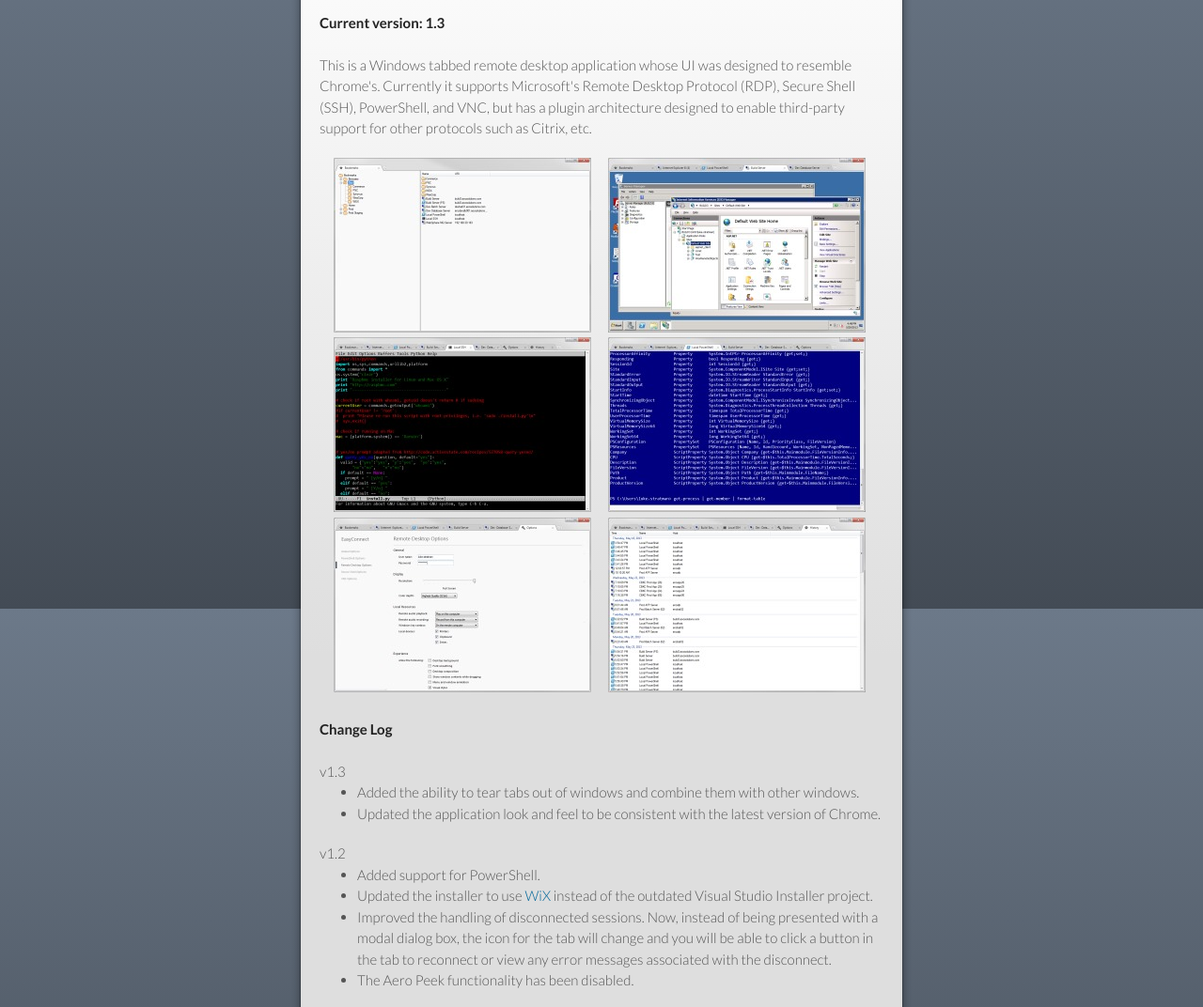
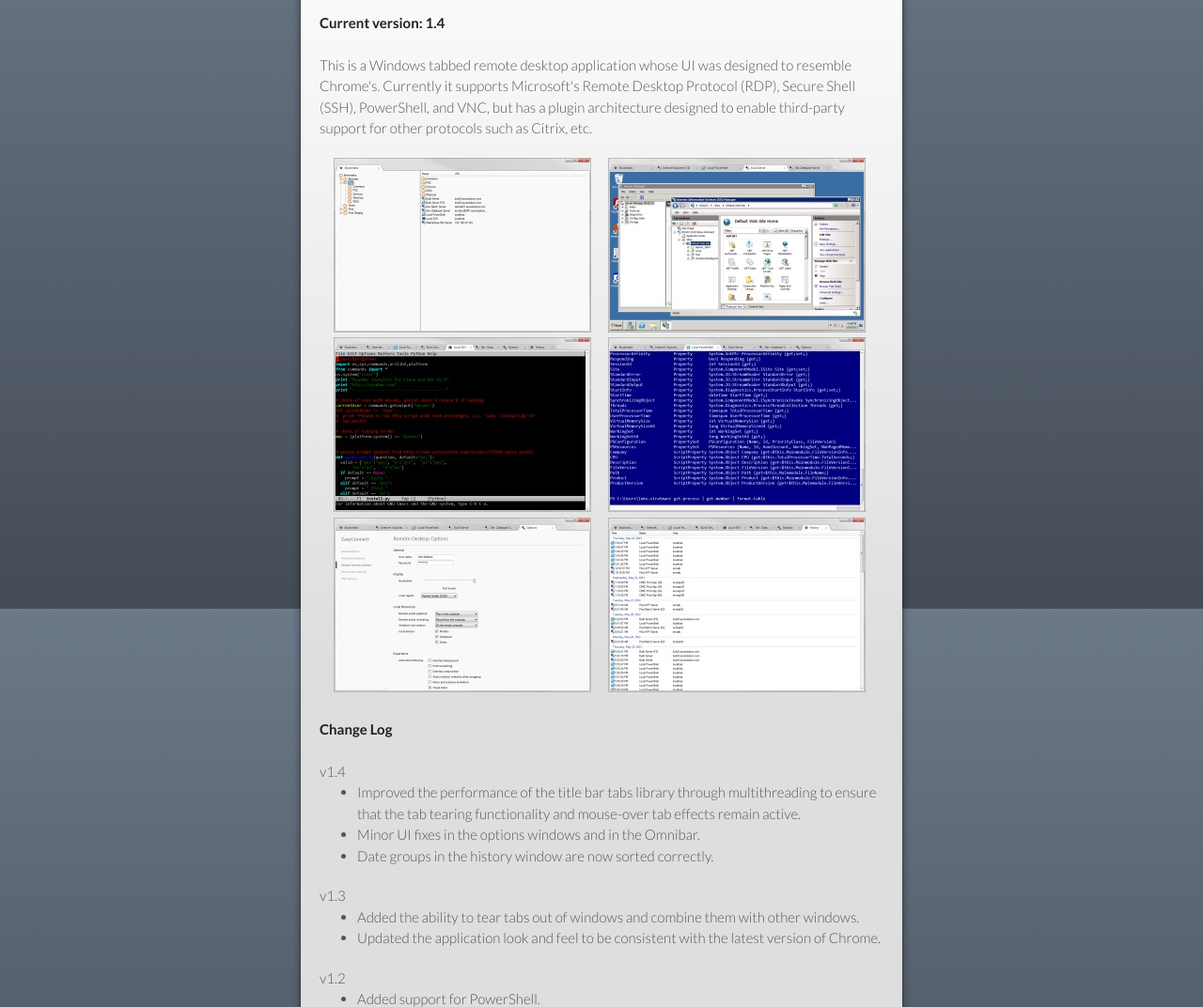
Before and after one commit to lstratman/EasyConnect, a plain HTML site: page index.html in a window 1280 px wide. Shown: the part 152-1224 px from the top of the page at 94% size. Drawn offline with Linux system fonts and the light colour scheme.

Commit message:
Updated the change log and installer link for v1.4.

```diff
--- a/index.html
+++ b/index.html
@@ -27,12 +27,12 @@
         <p class="view"><a href="https://github.com/lstratman/EasyConnect">View the Project on GitHub <small>lstratman/EasyConnect</small></a></p>
         <ul>
           <li><a href="https://github.com/lstratman/EasyConnect/zipball/master">Download <strong>ZIP File</strong></a></li>
-          <li><a href="https://www.dropbox.com/s/woodmh0xozrm0x4/EasyConnect-1.3.msi" target="_new">Download <strong>Installer</strong></a></li>
+          <li><a href="https://www.dropbox.com/s/6kkhdc21vx8mso6/EasyConnect-1.4.msi" target="_new">Download <strong>Installer</strong></a></li>
           <li><a href="https://github.com/lstratman/EasyConnect">View On <strong>GitHub</strong></a></li>
         </ul>
       </header>
       <section>
-        <strong>Current version: 1.3</strong>
+        <strong>Current version: 1.4</strong>
 
         <br/><br/>
 
@@ -49,7 +49,15 @@
 
         <strong>Change Log</strong>
 
-        <br/><br/>v1.3
+        <br/><br/>v1.4
+
+        <ul>
+        	<li>Improved the performance of the title bar tabs library through multithreading to ensure that the tab tearing functionality and mouse-over tab effects remain active.</li>
+        	<li>Minor UI fixes in the options windows and in the Omnibar.</li>
+        	<li>Date groups in the history window are now sorted correctly.</li>
+        </ul>
+
+        v1.3
 
         <ul>
         	<li>Added the ability to tear tabs out of windows and combine them with other windows.</li>
```
